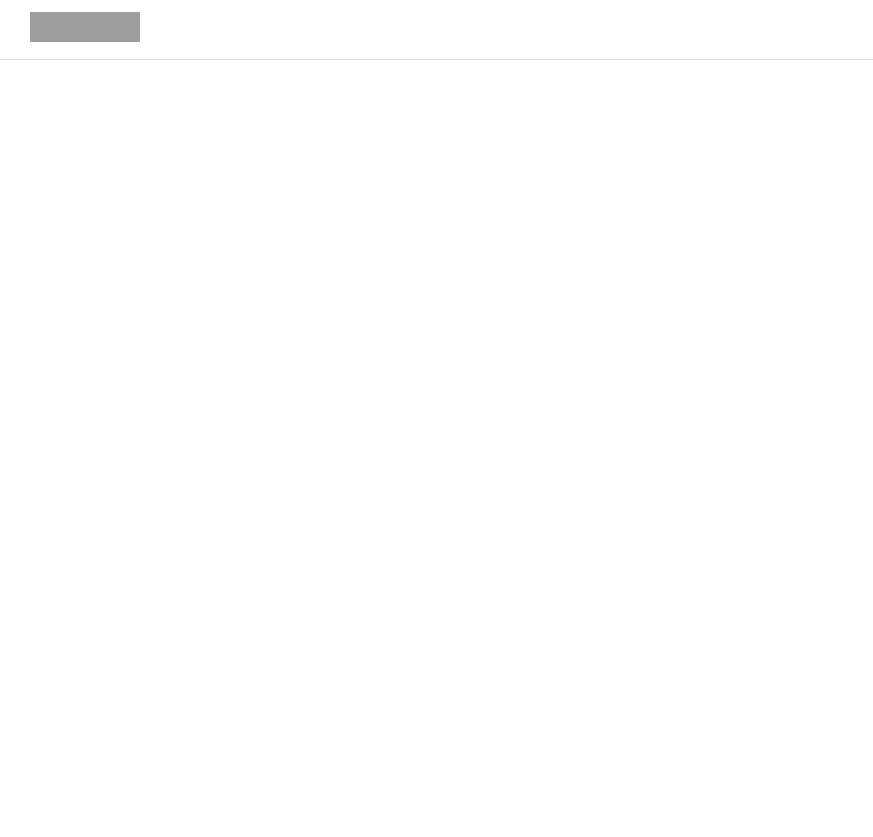
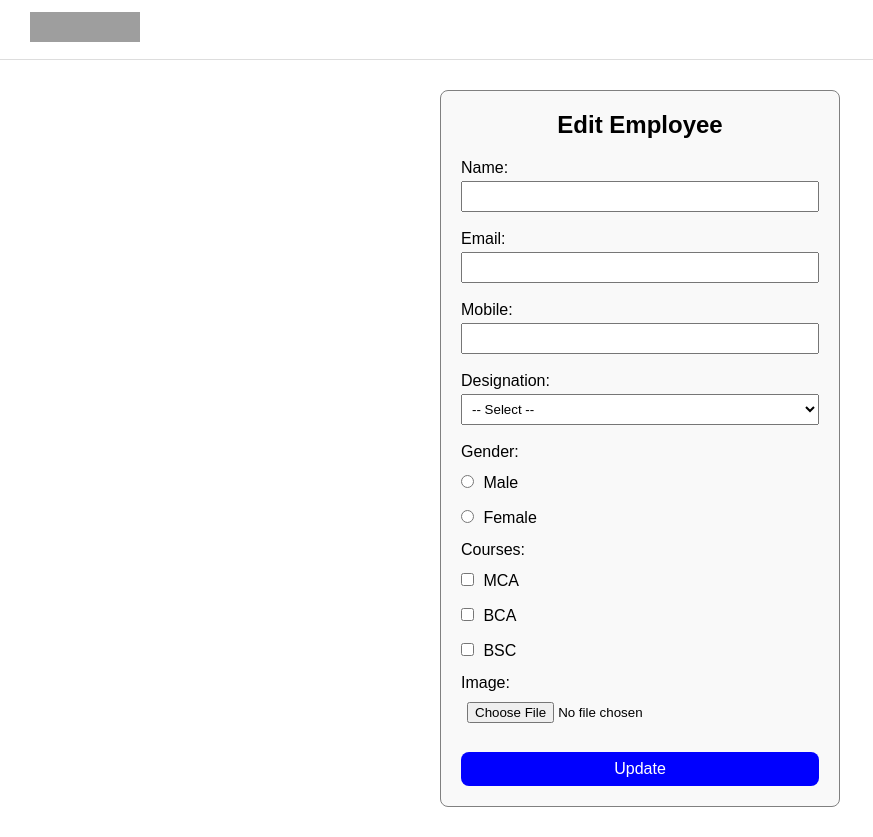
Before and after one commit to vinay961/_LifeLinker_, a React (Vite) app in the folder Frontend/: page /edit-employee/1 in a window 1280 px wide. Before the commit this address had no page. Shown: the whole page, without its empty margins (0-873 px from the left). Before the commit the page ends 800 px from the top, so only its background shows below. Built offline with nearby package versions, Linux system fonts and the light colour scheme; no server answers; grey boxes are pictures that could not be loaded.

Commit message:
worked on action buttons functionality and add more logic to employee controller

```diff
--- a/Frontend/src/App.jsx
+++ b/Frontend/src/App.jsx
@@ -7,6 +7,7 @@
 import Admin from './Pages/Admin/Admin.jsx';
 import Employees from './Pages/Employees/Employees.jsx';
 import CreateEmployee from './Pages/CreateEmployee/CreateEmployee.jsx';
+import EditEmployee from './Pages/EditEmployees/EditEmployee.jsx';
 
 import {BrowserRouter as Router, Routes, Route } from 'react-router-dom'
 
@@ -23,6 +24,7 @@
           <Route path="/dashboard" element={<Admin />} />
           <Route path="/employees" element={<Employees />} />
           <Route path="/create-employee" element={<CreateEmployee />} />
+          <Route path="/edit-employee/:id" element={<EditEmployee />} />
         </Routes>
       </Router>
     </>
--- a/Frontend/src/Pages/Admin/Admin.jsx
+++ b/Frontend/src/Pages/Admin/Admin.jsx
@@ -10,11 +10,11 @@
             <div className="dashboard-grid">
                 <div className="dashboard-card">
                     <h3>Total Employees</h3>
-                    <p>120</p>
+                    <p>3</p>
                 </div>
                 <div className="dashboard-card">
                     <h3>Departments</h3>
-                    <p>5</p>
+                    <p>3</p>
                 </div>
                 <div className="dashboard-card">
                     <h3>Recent Additions</h3>
--- /dev/null
+++ b/Frontend/src/Pages/EditEmployees/EditEmployee.jsx
@@ -0,0 +1,180 @@
+import React, { useEffect, useState } from 'react';
+import axios from 'axios';
+import { useParams, useNavigate } from 'react-router-dom';
+import '../CreateEmployee/CreateEmployee.css';
+
+const EditEmployee = () => {
+  const { id } = useParams();
+  const navigate = useNavigate();
+
+  const [formData, setFormData] = useState({
+    name: '',
+    email: '',
+    mobile: '',
+    designation: '',
+    gender: '',
+    courses: [],
+    image: null,
+    previewImage: ''
+  });
+
+  const [errors, setErrors] = useState({});
+
+  useEffect(() => {
+    const fetchEmployee = async () => {
+      try {
+        const res = await axios.get(`http://localhost:5000/api/employee/getEmployee/${id}`, {
+          withCredentials: true
+        });
+        const emp = res.data.employee;
+
+        setFormData({
+          name: emp.name,
+          email: emp.email,
+          mobile: emp.mobile,
+          designation: emp.designation,
+          gender: emp.gender,
+          courses: emp.courses || [],
+          image: null,
+          previewImage: emp.image || ''
+        });
+      } catch (err) {
+        console.error("Error fetching employee:", err);
+        alert("Failed to load employee data.");
+      }
+    };
+
+    fetchEmployee();
+  }, [id]);
+
+  const handleChange = (e) => {
+    const { name, value, type, checked, files } = e.target;
+
+    if (type === 'checkbox') {
+      setFormData((prev) => ({
+        ...prev,
+        courses: checked
+          ? [...prev.courses, value]
+          : prev.courses.filter((c) => c !== value),
+      }));
+    } else if (type === 'radio') {
+      setFormData((prev) => ({ ...prev, [name]: value }));
+    } else if (type === 'file') {
+      setFormData((prev) => ({
+        ...prev,
+        image: files[0],
+        previewImage: URL.createObjectURL(files[0])
+      }));
+    } else {
+      setFormData((prev) => ({ ...prev, [name]: value }));
+    }
+  };
+
+  const validate = () => {
+    const newErrors = {};
+    const emailRegex = /^[^\s@]+@[^\s@]+\.[^\s@]+$/;
+
+    if (!formData.name) newErrors.name = "Name is required";
+    if (!formData.email || !emailRegex.test(formData.email)) newErrors.email = "Valid email required";
+    if (!formData.mobile || isNaN(formData.mobile)) newErrors.mobile = "Valid mobile number required";
+    if (!formData.designation) newErrors.designation = "Select a designation";
+    if (!formData.gender) newErrors.gender = "Select gender";
+    if (formData.courses.length === 0) newErrors.courses = "Select at least one course";
+
+    return newErrors;
+  };
+
+  const handleSubmit = async (e) => {
+    e.preventDefault();
+    const validationErrors = validate();
+    setErrors(validationErrors);
+    if (Object.keys(validationErrors).length > 0) return;
+
+    const data = new FormData();
+    Object.entries(formData).forEach(([key, value]) => {
+      if (key === 'courses') {
+        data.append(key, JSON.stringify(value));
+      } else if (key !== 'previewImage') {
+        data.append(key, value);
+      }
+    });
+
+    try {
+      const res = await axios.put(
+        `http://localhost:5000/api/employee/editEmployee/${id}`,
+        data,
+        {
+          headers: { 'Content-Type': 'multipart/form-data' },
+          withCredentials: true
+        }
+      );
+
+      if (res.status === 200) {
+        alert("Employee updated successfully!");
+        navigate('/employees');
+      } else {
+        alert("Failed to update employee.");
+      }
+    } catch (err) {
+      console.error("Update error:", err);
+      alert("Something went wrong!");
+    }
+  };
+
+  return (
+    <div className="simple-form">
+      <h2>Edit Employee</h2>
+      <form onSubmit={handleSubmit}>
+
+        <label>Name:</label>
+        <input type="text" name="name" value={formData.name} onChange={handleChange} />
+        {errors.name && <span className="error">{errors.name}</span>}
+
+        <label>Email:</label>
+        <input type="email" name="email" value={formData.email} onChange={handleChange} />
+        {errors.email && <span className="error">{errors.email}</span>}
+
+        <label>Mobile:</label>
+        <input type="text" name="mobile" value={formData.mobile} onChange={handleChange} />
+        {errors.mobile && <span className="error">{errors.mobile}</span>}
+
+        <label>Designation:</label>
+        <select name="designation" value={formData.designation} onChange={handleChange}>
+          <option value="">-- Select --</option>
+          <option value="HR">HR</option>
+          <option value="Manager">Manager</option>
+          <option value="Sales">Sales</option>
+        </select>
+        {errors.designation && <span className="error">{errors.designation}</span>}
+
+        <label>Gender:</label>
+        <div>
+          <label>
+            <input type="radio" name="gender" value="M" checked={formData.gender === "M"} onChange={handleChange} /> Male
+          </label>
+          <label>
+            <input type="radio" name="gender" value="F" checked={formData.gender === "F"} onChange={handleChange} /> Female
+          </label>
+        </div>
+        {errors.gender && <span className="error">{errors.gender}</span>}
+
+        <label>Courses:</label>
+        <div>
+          <label><input type="checkbox" value="MCA" checked={formData.courses.includes("MCA")} onChange={handleChange} /> MCA</label>
+          <label><input type="checkbox" value="BCA" checked={formData.courses.includes("BCA")} onChange={handleChange} /> BCA</label>
+          <label><input type="checkbox" value="BSC" checked={formData.courses.includes("BSC")} onChange={handleChange} /> BSC</label>
+        </div>
+        {errors.courses && <span className="error">{errors.courses}</span>}
+
+        <label>Image:</label>
+        {formData.previewImage && <img src={formData.previewImage} alt="preview" width="80" style={{ marginBottom: "10px", borderRadius: "50%" }} />}
+        <input type="file" name="image" accept="image/*" onChange={handleChange} />
+        {errors.image && <span className="error">{errors.image}</span>}
+
+        <button type="submit">Update</button>
+      </form>
+    </div>
+  );
+};
+
+export default EditEmployee;
--- a/Frontend/src/Pages/Employees/Employees.jsx
+++ b/Frontend/src/Pages/Employees/Employees.jsx
@@ -1,59 +1,15 @@
-import React from 'react';
 import './Employees.css';
+
+import axios from 'axios';
 import { useNavigate } from 'react-router-dom';
 import { useEffect } from 'react';
 import { useState } from 'react';
 
-// const employees = [
-//   {
-//     id: 1,
-//     name: 'hukum',
-//     email: 'hcgupta@cstech.in',
-//     mobile: '954010044',
-//     designation: 'HR',
-//     gender: 'Male',
-//     course: 'MCA',
-//     date: '13-Feb-21',
-//     image: 'https://via.placeholder.com/40'
-//   },
-//   {
-//     id: 2,
-//     name: 'manish',
-//     email: 'manish@cstech.in',
-//     mobile: '954010033',
-//     designation: 'Sales',
-//     gender: 'Male',
-//     course: 'BCA',
-//     date: '12-Feb-21',
-//     image: 'https://via.placeholder.com/40'
-//   },
-//   {
-//     id: 3,
-//     name: 'yash',
-//     email: 'yash@cstech.in',
-//     mobile: '954010022',
-//     designation: 'Manager',
-//     gender: 'Male',
-//     course: 'BSC',
-//     date: '11-Feb-21',
-//     image: 'https://via.placeholder.com/40'
-//   },
-//   {
-//     id: 4,
-//     name: 'abhishek',
-//     email: 'abhishek@cstech.in',
-//     mobile: '954010033',
-//     designation: 'HR',
-//     gender: 'Male',
-//     course: 'MCA',
-//     date: '13-Feb-21',
-//     image: 'https://via.placeholder.com/40'
-//   }
-// ];
 
 function Employees() {
   const navigate = useNavigate();
   const [employeeList, setEmployeeList] = useState([]);
+  const [searchKeyword, setSearchKeyword] = useState('');
 
   const fetchEmployees = async () => {
     try {
@@ -89,6 +45,40 @@
       });
   }, []);
 
+  const filteredEmployees = employeeList.filter(emp =>
+    emp.name.toLowerCase().includes(searchKeyword.toLowerCase()) ||
+    emp.email.toLowerCase().includes(searchKeyword.toLowerCase()) ||
+    emp.mobile.toString().includes(searchKeyword) ||
+    emp.courses.some(course =>
+      course.toLowerCase().includes(searchKeyword.toLowerCase())
+    )
+  );
+
+  const handleEdit = (id) => {
+    navigate(`/edit-employee/${id}`);
+  }
+
+  const handleDelete = (id) => {
+    const response = window.confirm("Are you sure you want to delete this employee?");
+    if(response) {
+      axios.delete(`http://localhost:5000/api/employee/deleteEmployee/${id}`, {
+        withCredentials: true
+      })
+      .then(res => {
+        if (res.status === 200) {
+          alert("Employee deleted successfully");
+          setEmployeeList(employeeList.filter(emp => emp._id !== id));
+        } else {
+          alert("Failed to delete employee");
+        }
+      })
+      .catch(err => {
+        console.error("Error deleting employee:", err);
+        alert("Failed to delete employee");
+      });
+    }
+  }
+
   const AddEmployee = () => {
     navigate('/create-employee');
   };
@@ -99,13 +89,13 @@
       <div className="highlight">Employee List</div>
 
       <div className="top-controls">
-        <span>Total Employees: {employeeList.length}</span>
+        <span>Total Employees: {filteredEmployees.length}</span>
         <button className="create-btn" onClick={AddEmployee}>Create Employee</button>
       </div>
 
       <div className="search-box">
         <label>Enter Search Keyword</label>
-        <input type="text" placeholder="Search..." />
+        <input type="text" placeholder="Search..." onChange={(e) => setSearchKeyword(e.target.value)} />
       </div>
 
       <table className="employee-table">
@@ -124,7 +114,7 @@
           </tr>
         </thead>
         <tbody>
-          {employeeList.map(emp => (
+          {filteredEmployees.map(emp => (
             <tr key={emp._id}>
               <td>{emp._id}</td>
               <td><img src={emp.image} alt="profile" className="emp-image" style={{borderRadius:"50%"}} /></td>
@@ -136,8 +126,8 @@
               <td>{emp.courses.join(', ')}</td>
               <td>{new Date(emp.createdAt).toLocaleDateString()}</td>
               <td>
-                <button className="action-btn">Edit</button>
-                <button className="action-btn delete">Delete</button>
+                <button className="action-btn" onClick={() => handleEdit(emp._id)}>Edit</button>
+                <button className="action-btn delete" onClick={() => handleDelete(emp._id)}>Delete</button>
               </td>
             </tr>
           ))}
```
Also changed, not shown: Frontend/src/Pages/EditEmployees/EditEmployee.css (added), 2 other files (tests, documents, lock files or other folders).
